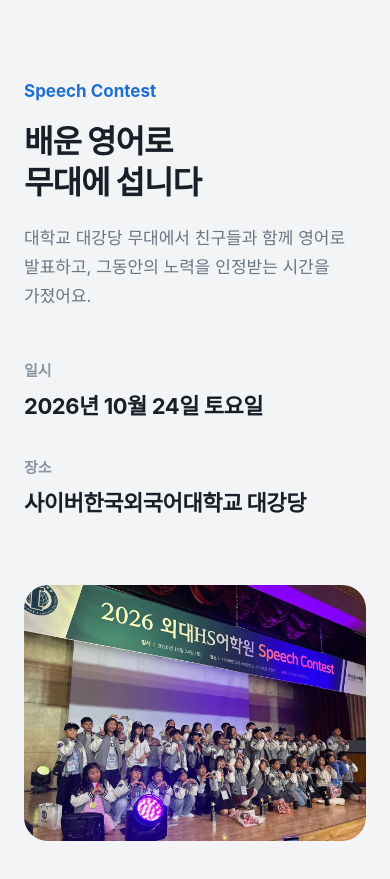
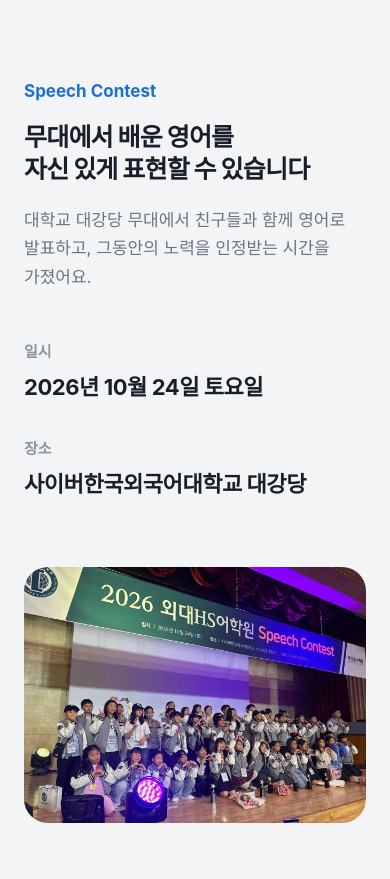
Before and after one commit to heyhug0117-beep/hs_dobong, a plain HTML site: page index.html in a window 390 px wide. Shown: the part 3620-4499 px from the top of the page. Drawn offline with Linux system fonts and the light colour scheme; a web font is replaced by a local one.

Commit message:
스피치 콘테스트 제목 변경: 무대에서 배운 영어를 자신 있게 표현할 수 있습니다
Co-Authored-By: Claude Opus 5.5 <noreply@anthropic.com>
Claude-Session: https://claude.ai/code/session_01YFzvNAd5kVDLhVi7Fx6NLr

```diff
--- a/css/style.css
+++ b/css/style.css
@@ -677,3 +677,10 @@ section { padding: 140px 0; }
 }
 
 .info-note { font-weight: 500; color: var(--text-sub); }
+
+/* 긴 제목: 두 줄에 맞도록 크기 조정 */
+.headline-long { font-size: 40px; }
+
+@media (max-width: 960px) {
+  .headline-long { font-size: clamp(24px, 6.4vw, 40px); }
+}
--- a/index.html
+++ b/index.html
@@ -149,7 +149,7 @@
   <div class="container split">
     <div>
       <span class="label reveal">Speech Contest</span>
-      <h2 class="headline reveal">배운 영어로<br />무대에 섭니다</h2>
+      <h2 class="headline headline-long reveal">무대에서 배운 영어를<br />자신 있게 표현할 수 있습니다</h2>
       <p class="desc reveal">대학교 대강당 무대에서 친구들과 함께 영어로 발표하고, 그동안의 노력을 인정받는 시간을 가졌어요.</p>
       <dl class="fact-list">
         <div class="fact reveal"><dt>일시</dt><dd>2026년 10월 24일 토요일</dd></div>
```
